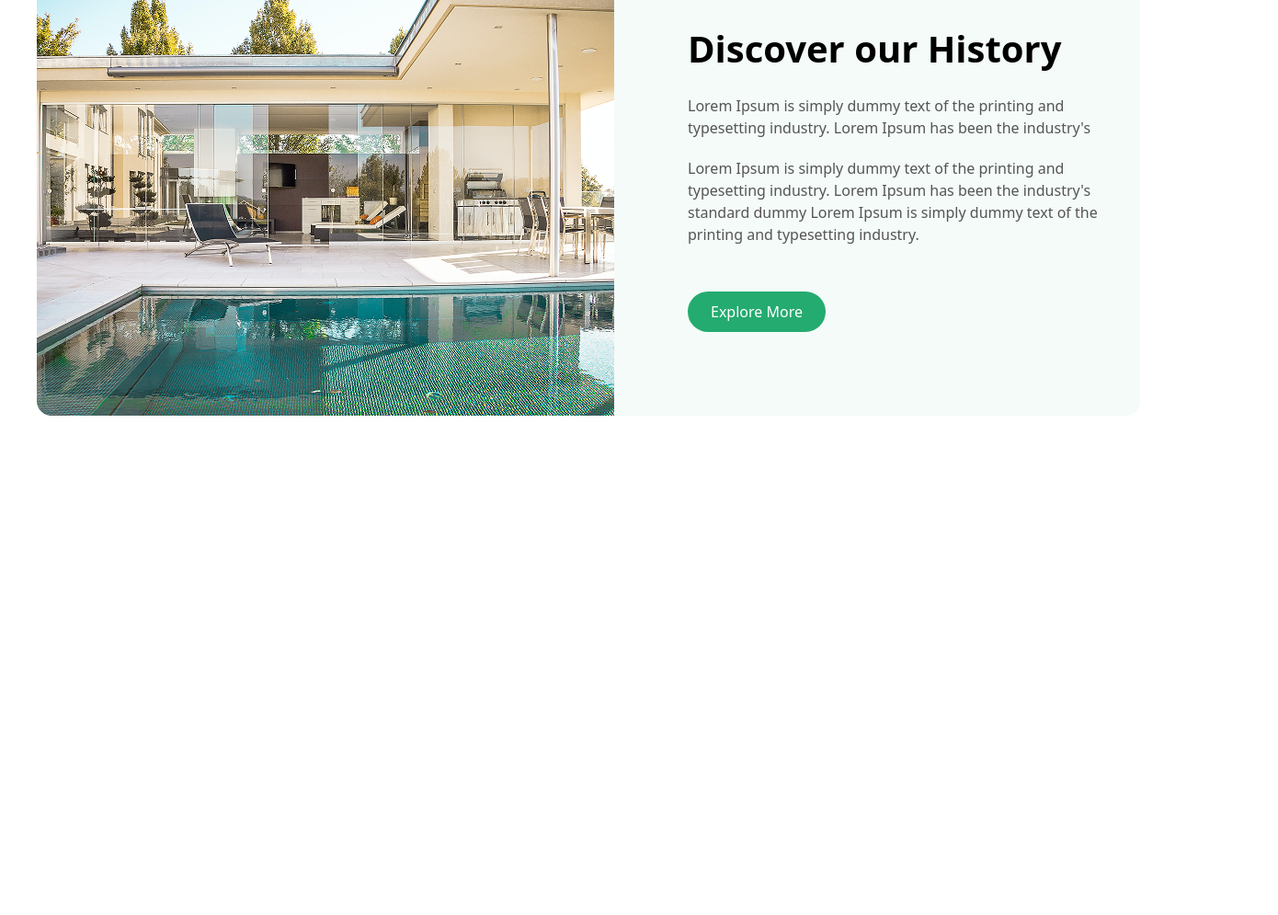
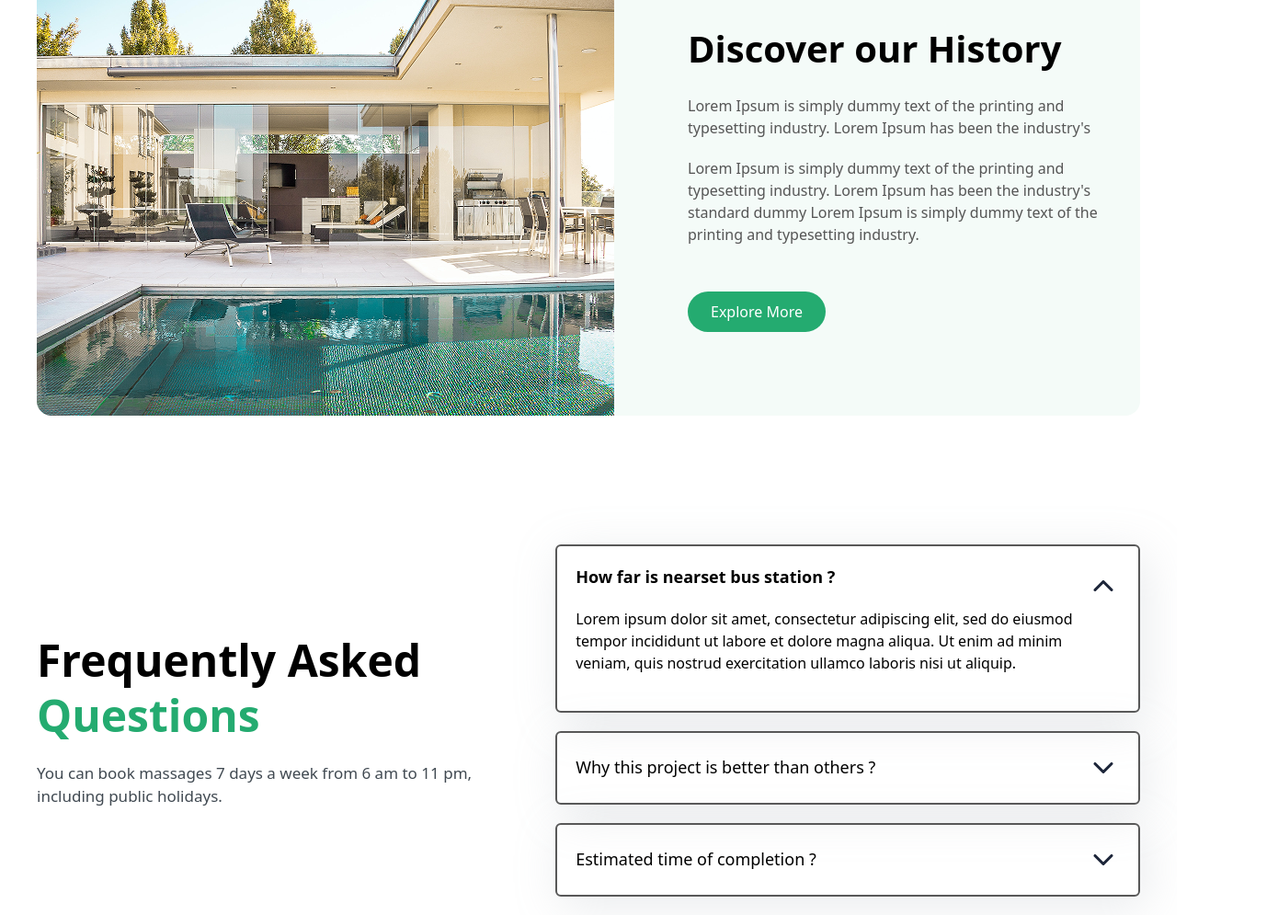
Before and after one commit to idris0111/mir360, a website: page src/indexidris.html in a window 1280 px wide. Shown: the part 1752-2747 px from the top of the page at 92% size, 1390 px wide, since content can reach past the window. Before the commit the page ends 2224 px from the top, so only its background shows below. Drawn offline with nearby package versions, Linux system fonts and the light colour scheme; files that its build step writes are made by us from their sources.

Commit message:
Frequently Asked Questions

```diff
--- a/src/indexidris.html
+++ b/src/indexidris.html
@@ -38,8 +38,7 @@
                     организационной деятельности требует от нас анализа направлений прогрессивного развития. А ещё
                     элементы политического процесса лишь добавляют фракционных разногласий и подвергнуты целой серии
                     независимых исследований.</p>
-                <button
-                    class="lg:ml-[200px] bg-[#24AB70] rounded-[35px] py-[10px] mt-[20px] text-white lg:px-[50px] w-full">To
+                <button class="lg:ml-[200px] bg-[#24AB70] rounded-[35px] py-[10px] mt-[20px] text-white px-[50px]">To
                     book Now</button>
             </div>
         </div>
@@ -108,12 +107,52 @@
                 <img src="./image (27).png" alt="">
                 <div class="p-[20px]">
                     <h1 class="text-[40px] mb-[20px] font-[600]">Discover our History</h1>
-                <p class="text-[16px] text-[#555555] mb-[20px]">Lorem Ipsum is simply dummy text of the printing and typesetting industry. Lorem Ipsum has been
+                    <p class="text-[16px] text-[#555555] mb-[20px]">Lorem Ipsum is simply dummy text of the printing and
+                        typesetting industry. Lorem Ipsum has been
                         the industry's </p>
-                    <p class="text-[16px] text-[#555555] mb-[20px]">Lorem Ipsum is simply dummy text of the printing and typesetting industry. Lorem Ipsum has been
+                    <p class="text-[16px] text-[#555555] mb-[20px]">Lorem Ipsum is simply dummy text of the printing and
+                        typesetting industry. Lorem Ipsum has been
                         the industry's standard dummy Lorem Ipsum is simply dummy text of the printing and typesetting
                         industry.</p>
-                        <button class="bg-[#24AB70] text-white px-[25px] py-[10px] rounded-[35px] mt-[30px]">Explore More</button>
+                    <button class="bg-[#24AB70] text-white px-[25px] py-[10px] rounded-[35px] mt-[30px]">Explore
+                        More</button>
+                </div>
+            </div>
+        </div>
+    </section>
+    <section class="p-[20px] mt-[50px]">
+        <div class="flex flex-col lg:flex-row gap-[50px] max-w-[1200px] m-auto justify-between items-center mt-[50px]">
+            <div>
+                <h1 class="text-[48px] leading-[60px] mb-[20px] font-[600]">Frequently Asked <span
+                        class="text-[#24AB70]">Questions</span> </h1>
+                <p class="text-[17px] text-[#101C26CC]">You can book massages 7 days a week from 6 am to 11 pm,
+                    including public holidays.</p>
+            </div>
+            <div class=" w-[100%] lg:w-[70%]">
+                <div style="box-shadow: 6px 10px 50px 0px #A8AFB740;"
+                    class="px-[20px] py-[20px] border-2 border-[#585858] rounded-[6px]">
+                    <div class="flex items-center justify-between">
+                        <h1 class="text-[18px] font-[600] mb-[20px]">How far is nearset bus station ?</h1>
+                        <img src="./Group 10878.png" alt="">
+                    </div>
+                    <p class="mb-[20px]">Lorem ipsum dolor sit amet, consectetur adipiscing elit, sed do eiusmod tempor
+                        incididunt ut
+                        labore et dolore magna aliqua. Ut enim ad minim veniam, quis nostrud exercitation ullamco
+                        laboris nisi ut aliquip.</p>
+                </div>
+                <div style="box-shadow: 6px 10px 50px 0px #A8AFB740;"
+                    class="mt-[20px] px-[20px] py-[20px] border-2 border-[#585858] rounded-[6px]">
+                    <div class="flex items-center justify-between">
+                        <h1 class="text-[18px] font-[400] ">Why this project is better than others ?</h1>
+                        <img src="./Group 10872.png" alt="">
+                    </div>
+                </div>
+                <div style="box-shadow: 6px 10px 50px 0px #A8AFB740;"
+                    class="mt-[20px] px-[20px] py-[20px] border-2 border-[#585858] rounded-[6px]">
+                    <div class="flex items-center justify-between">
+                        <h1 class="text-[18px] font-[400] ">Estimated time of completion ?</h1>
+                        <img src="./Group 10872.png" alt="">
+                    </div>
                 </div>
             </div>
         </div>
```
Also changed, not shown: src/Group 10872.png (added), src/Group 10878.png (added).
